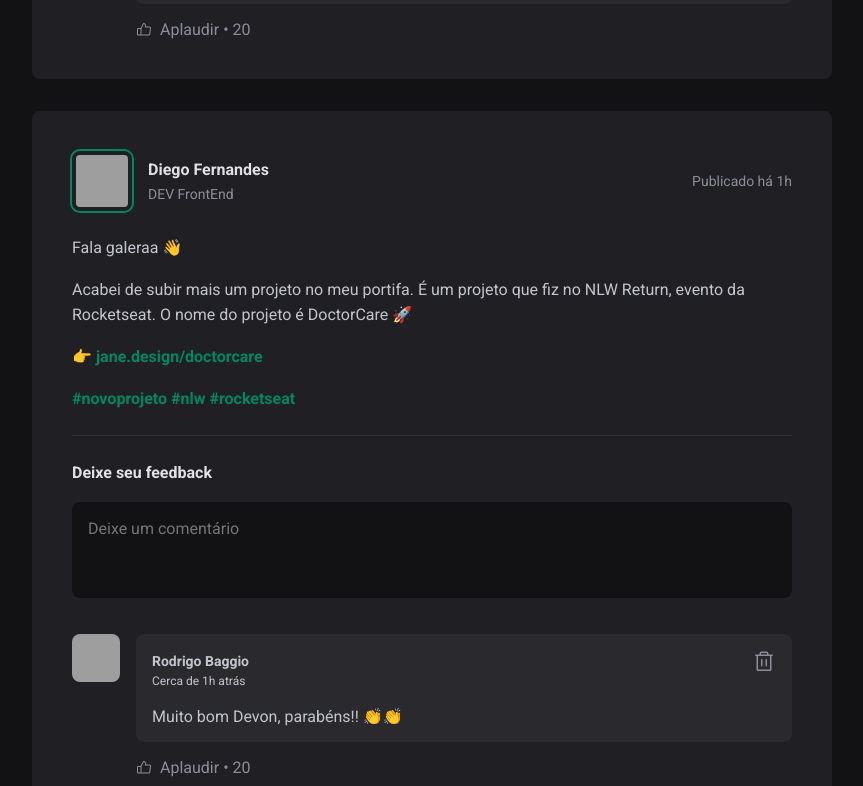
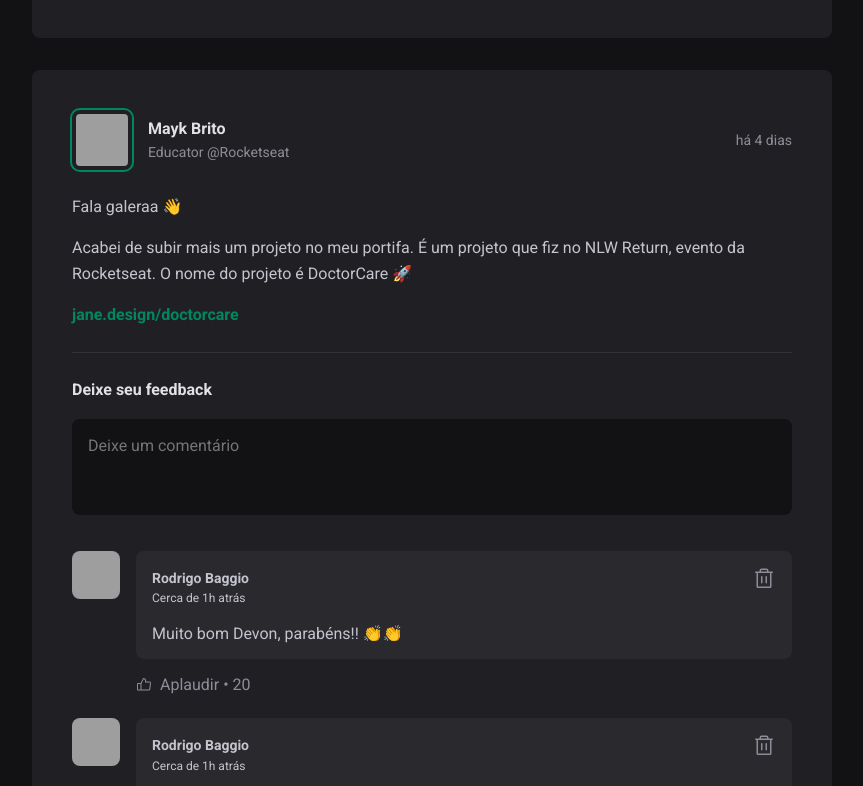
Before and after one commit to Baggio25/01-fundamentos-reactjs-ignite-feed, a React (Vite) app: page / in a window 1280 px wide. Shown: the part 1074-1860 px from the top of the page, without its empty margins (352-1215 px from the left). Built offline with nearby package versions, Linux system fonts and the light colour scheme; grey boxes are pictures that could not be loaded.

Commit message:
Post properties

```diff
--- a/package.json
+++ b/package.json
@@ -9,6 +9,7 @@
   },
   "dependencies": {
     "@phosphor-icons/react": "^2.0.10",
+    "date-fns": "^2.30.0",
     "react": "^18.0.0",
     "react-dom": "^18.0.0"
   },
--- a/src/App.jsx
+++ b/src/App.jsx
@@ -5,6 +5,40 @@
 
 import styles from "./App.module.css";
 import "./global.css";
+
+
+const posts = [
+  {
+    id: 1,
+    author: {
+      avatarUrl: 'https://github.com/diego3g.png',
+      name: 'Diego Fernandes',
+      role: 'CTO @Rocketseat'
+    },
+    content: [
+      {type: 'paragraph', content: 'Fala galeraa 👋' },
+      {type: 'paragraph', content: 'Acabei de subir mais um projeto no meu portifa. É um projeto que fiz no NLW Return, evento da Rocketseat. O nome do projeto é DoctorCare 🚀' },
+      {type: 'link', content: 'jane.design/doctorcare'}
+    ],
+    publishedAt: new Date('2023-06-03 20:00:00')
+
+  },
+  {
+    id: 2,
+    author: {
+      avatarUrl: 'https://github.com/maykbrito.png',
+      name: 'Mayk Brito',
+      role: 'Educator @Rocketseat'
+    },
+    content: [
+      {type: 'paragraph', content: 'Fala galeraa 👋' },
+      {type: 'paragraph', content: 'Acabei de subir mais um projeto no meu portifa. É um projeto que fiz no NLW Return, evento da Rocketseat. O nome do projeto é DoctorCare 🚀' },
+      {type: 'link', content: 'jane.design/doctorcare'}
+    ],
+    publishedAt: new Date('2023-06-10 20:00:00')
+
+  }
+]
 
 export function App() {
   return (
@@ -15,9 +49,18 @@
 
         <Sidebar />
         <main>
-          <Post />
-          <Post />
-          <Post />
+          {posts.map((post) =>
+            {
+              return(
+                <Post
+                  key={post.id}
+                  author={post.author}
+                  content={post.content}
+                  publishedAt={post.publishedAt}
+                />
+              )
+            }
+          )}
         </main>
       </div>
     </div>
--- a/src/components/Post.jsx
+++ b/src/components/Post.jsx
@@ -1,34 +1,45 @@
+
+import { format, formatDistanceToNow } from 'date-fns';
+import ptBR from 'date-fns/locale/pt-BR';
 
 import { Comment } from './Comment';
 import { Avatar } from "./Avatar";
 
 import styles from './Post.module.css';
 
-export function Post() {
+export function Post({ author, publishedAt, content }) {
+    const publishedDateFormatted = format(publishedAt, "d 'de' LLLL 'às' HH:mm'h'", {
+        locale: ptBR,
+    });
+
+    const publishedDateRelativeToNow = formatDistanceToNow(publishedAt, {
+        locale: ptBR,
+        addSuffix: true
+    })
+
     return(
         <article className={styles.post}>
             <header>
                 <div className={styles.author}>
-                    <Avatar src="https://github.com/diego3g.png" />
+                    <Avatar src={author.avatarUrl} />
                     <div className={styles.authorInfo}>
-                        <strong>Diego Fernandes</strong>
-                        <span>DEV FrontEnd</span>
+                        <strong>{author.name}</strong>
+                        <span>{author.role}</span>
                     </div>
                 </div>
 
-                <time title='11 de maio as 11:13'  dateTime='2023-06-14 15:49:20'>
-                    Publicado há 1h
+                <time title={publishedDateFormatted}  dateTime={publishedAt.toISOString()}>
+                    {publishedDateRelativeToNow}
                 </time>
             </header>
             <div className={styles.content}>
-                <p>Fala galeraa 👋</p>
-                <p>Acabei de subir mais um projeto no meu portifa. É um projeto que fiz no NLW Return, evento da Rocketseat. O nome do projeto é DoctorCare 🚀</p>
-                <p>👉 <a href='#'>jane.design/doctorcare</a></p>
-                <p>
-                    <a href='#'>#novoprojeto</a>{' '}
-                    <a href='#'>#nlw </a>{' '}
-                    <a href='#'>#rocketseat</a>{' '}
-                </p>
+                {content.map(line => {
+                    if(line.type === 'paragraph') {
+                        return <p>{line.content}</p>
+                    }else{
+                        return <p><a href='#'>{line.content}</a></p>
+                    }
+                })}
             </div>
 
             <form className={styles.commentForm}>
```
Also changed, not shown: 1 other file (tests, documents, lock files or other folders).
